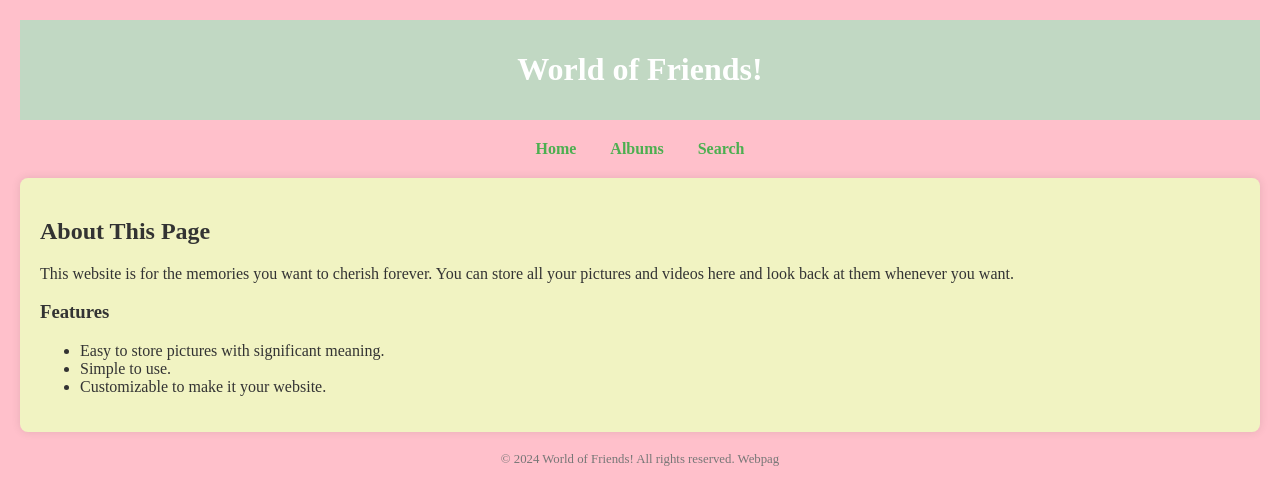
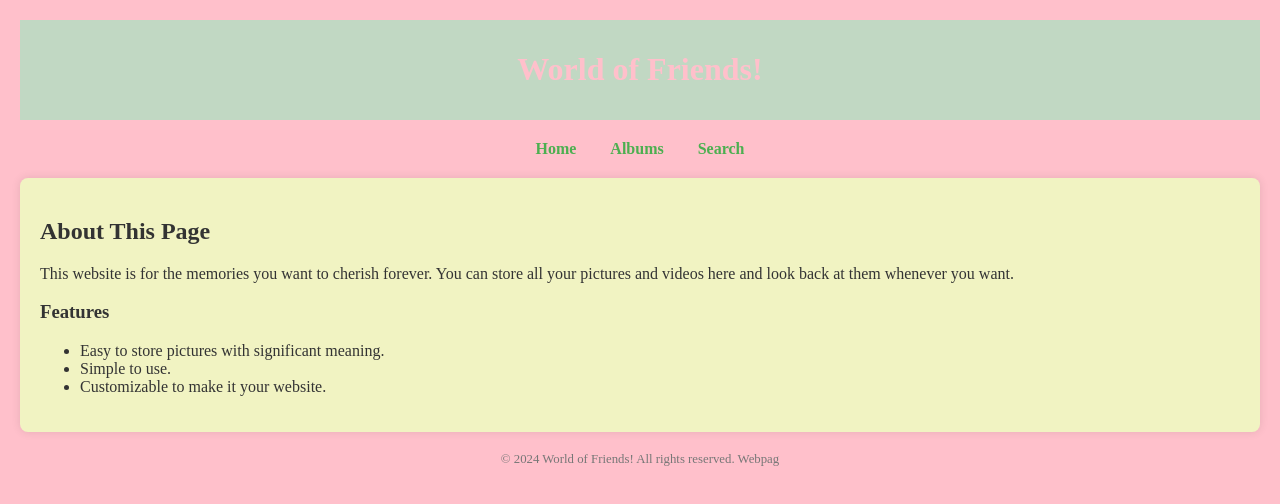
Before and after one commit to JanaAlipio/ALIPIO, a plain HTML site: page index.html in a window 1280 px wide. Drawn offline with Linux system fonts and the light colour scheme.

Commit message:
index.html

```diff
--- a/index.html
+++ b/index.html
@@ -16,7 +16,7 @@
 
         header {
             background-color: #C1D8C3;
-            color: white;
+            color: #FFC0CB;
             padding: 10px 0;
             text-align: center;
         }
```
